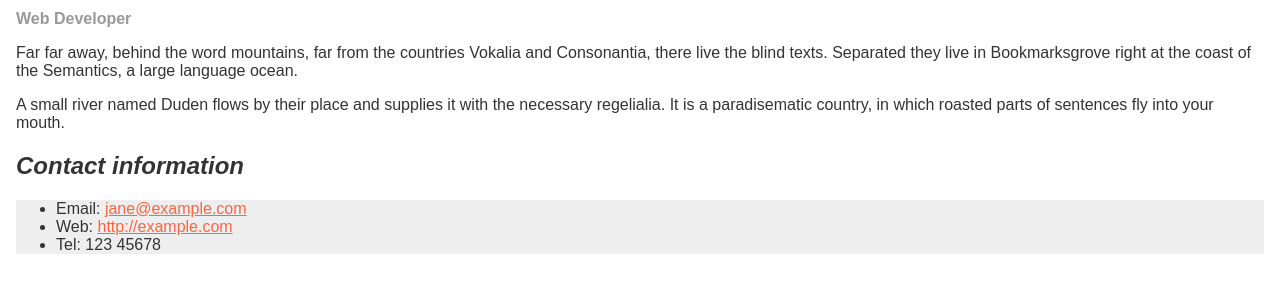
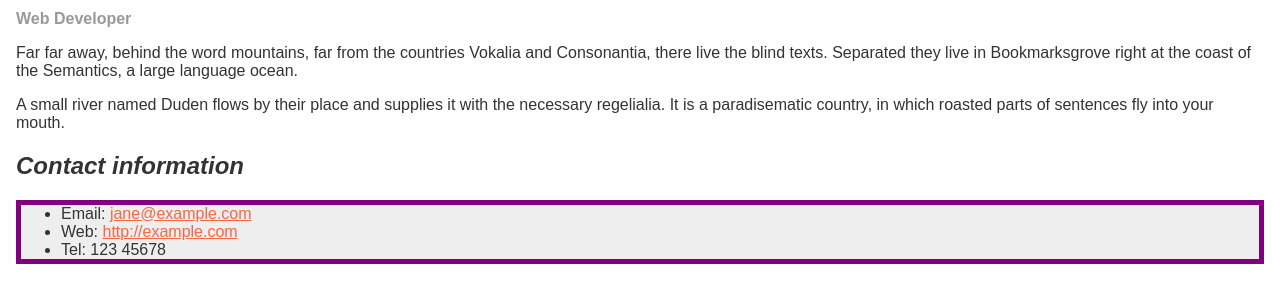
Before and after one commit to jiro1014/webp-exercise4, a plain HTML site: page index.html in a window 1280 px wide. Shown: the part 102-404 px from the top of the page. Drawn offline with Linux system fonts and the light colour scheme.

Commit message:
my firth web site

```diff
--- a/styles/style.css
+++ b/styles/style.css
@@ -37,6 +37,6 @@ a:hover {
 
 ul {
     background-color: #eeeeee;
-    border: 5px purple;
+    border: solid 5px purple;
     padding: 0,5em 1em;
 }
```
